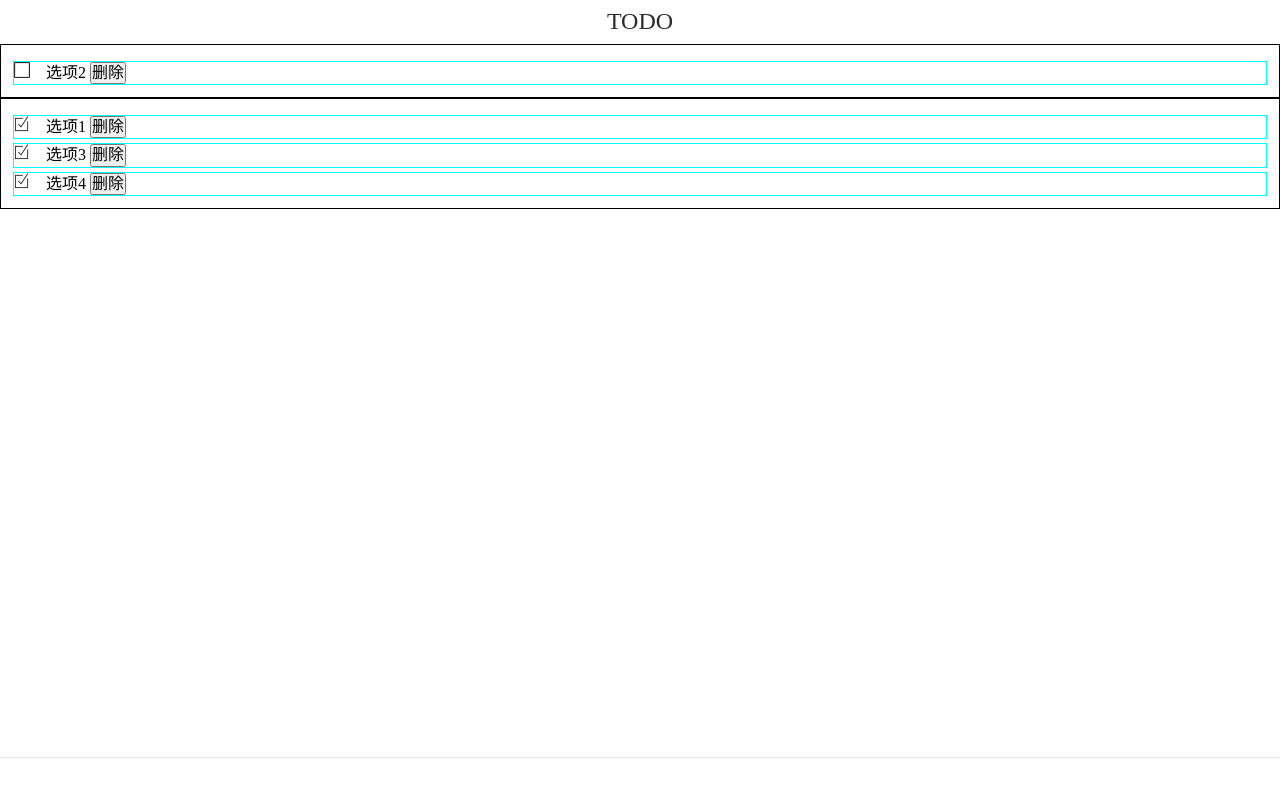
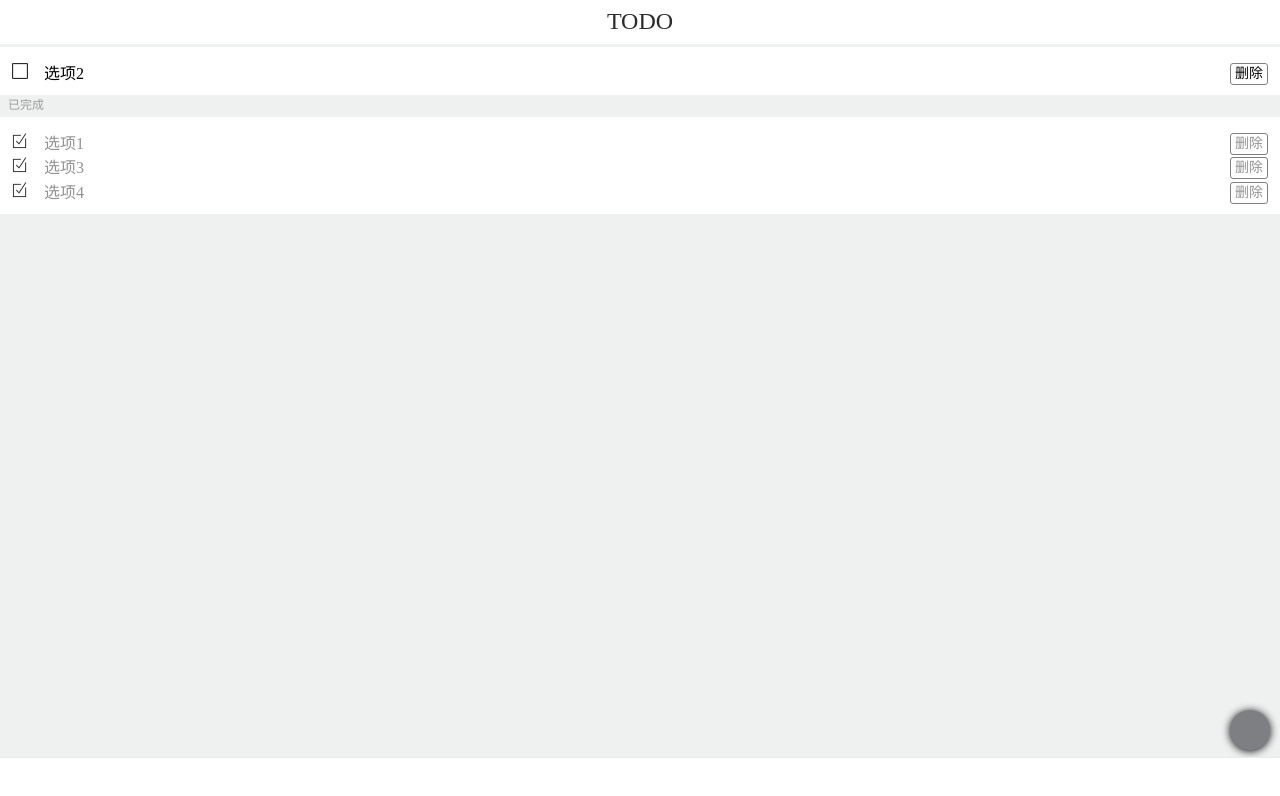
Before and after one commit to liuzheGit/vue-todo, a Vue app: page / in a window 1280 px wide. Shown: the top 796 px of the page. Built offline with nearby package versions, Linux system fonts and the light colour scheme.

Commit message:
添加addbutton

```diff
--- a/src/App.vue
+++ b/src/App.vue
@@ -14,28 +14,33 @@
       </span>
     </header>
     <!-- 主体 -->
-    <div>
+    <div class="app-content">
       <ul class="list-container">
         <li v-for="item in noFinish" v-bind:key="item.id">
           <label>
             <input type="checkbox" class="check-input" v-bind:checked="item.state" @input="changeBox(item.id)">
             <span></span>
           </label>
-          <span class="list-words">{{item.text}} <button @click="deleteItem(item.id)">删除</button></span>
+          <span class="list-words">{{item.text}} <span class="del-btn" @click="deleteItem(item.id)">删除</span></span>
         </li>
       </ul>
-    <ul class="list-container">
+    <div class="untodo-title">已完成</div>
+    <ul class="list-container untodo-ul">
         <li v-for="item in yesfinish" v-bind:key="item.id">
           <label>
             <input type="checkbox" class="check-input" v-bind:checked="item.state" @input="changeBox(item.id)">
             <span></span>
           </label>
-          <span class="list-words">{{item.text}} <button @click="deleteItem(item.id)">删除</button></span>
+          <span class="list-words">{{item.text}} <span class="uodo-btn del-btn" @click="deleteItem(item.id)">删除</span></span>
         </li>
       </ul>
     </div>
-
-    <!-- 底部 -->
+    <div class="app-add">
+      <svg class="icon" aria-hidden="true">
+        <use xlink:href="#icon-jiaru"></use>
+      </svg>
+    </div>
+<!-- 底部 -->
     <div class="bottom">
       <ul>
         <li>
@@ -129,6 +134,11 @@ export default {
 </script>
 
 <style>
+html,body{
+  height: 100%;
+}
+
+
 .icon {
   width: 1em;
   height: 1em;
@@ -137,6 +147,8 @@ export default {
   overflow: hidden;
 }
 #app {
+  height: 100%;
+  background: #EFF1F0;
   color: #b2b2b2;
 }
 header {
@@ -145,6 +157,8 @@ header {
   justify-content: space-between;
   padding: 8px;
   color: #a4a4a4;
+  background: #fff;
+  border-bottom: 3px solid #EFF1F0;
 }
 
 header .app-title {
@@ -190,16 +204,50 @@ header .app-title {
 
 
 .list-container{
-  border: 1px solid #000;
   padding: 12px;
   color: #000;
+  background: #fff;
 }
 .list-container > li{
-  border: 1px solid cyan;
   margin-top: 4px;
 }
+.list-container .del-btn{
+  border: 1px solid gray;
+  font-size: 14px;
+  padding: 2px 4px;
+  border-radius: 3px;
+  float: right;
+}
 
+.untodo-ul .list-words{
+  color: #0b040470;
+}
+
+.untodo-ul .uodo-btn{
+  color: #0b040470;
+}
 .list-container .list-words{
   margin-left: 16px;
 }
+
+.untodo-title{
+  padding: 4px 8px;
+  color: #9C9C9C;
+  font-weight: 200;
+  font-size: 12px;
+}
+
+
+.app-add{
+  position: fixed;
+  width: 40px;
+  height: 40px;
+  border-radius: 50%;
+  bottom: 50px;
+  right: 10px;
+  background: #7E7F83;
+  text-align: center;
+  line-height: 40px;
+  box-shadow: 0px 1px 8px 0px black;
+}
 </style>
```
